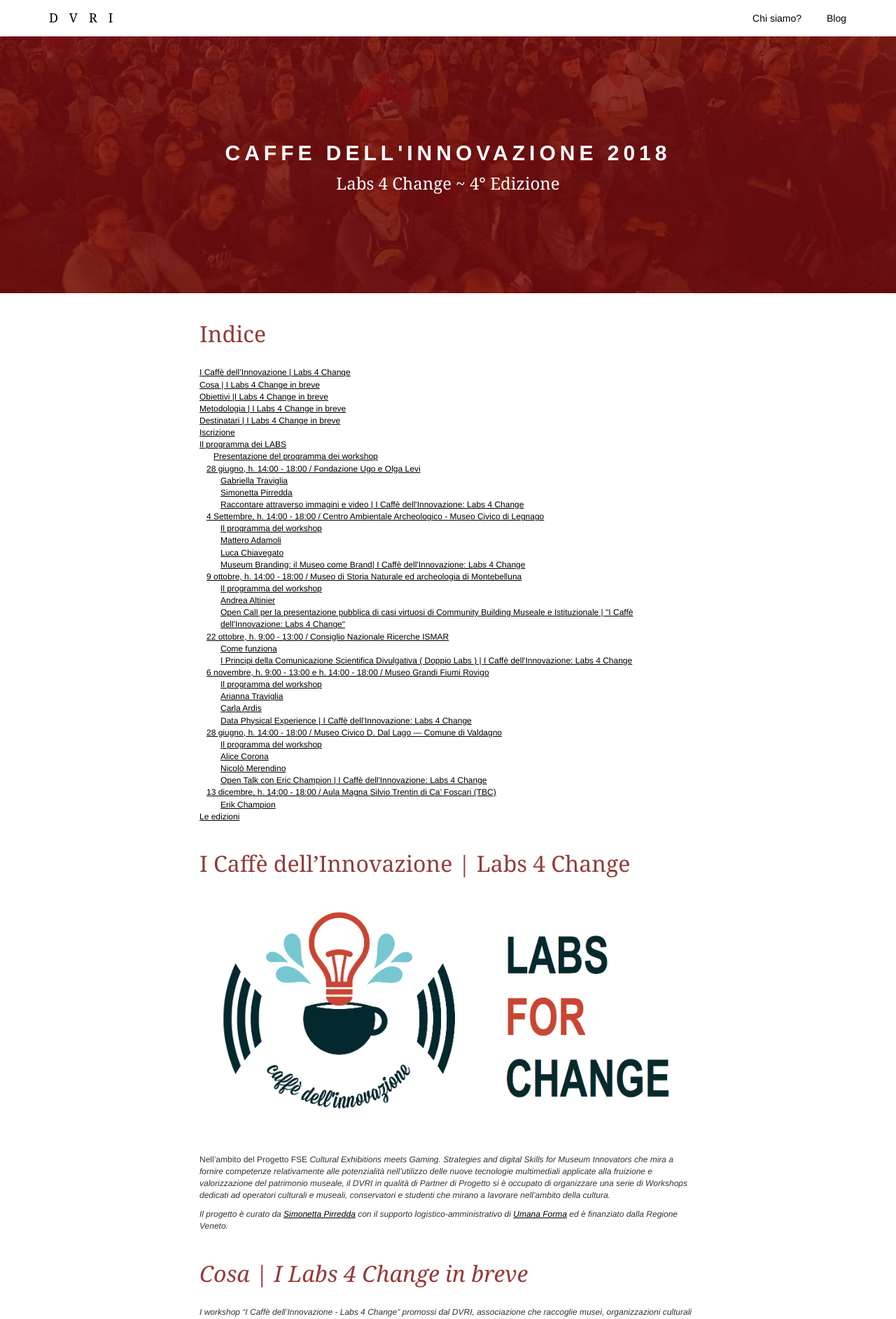
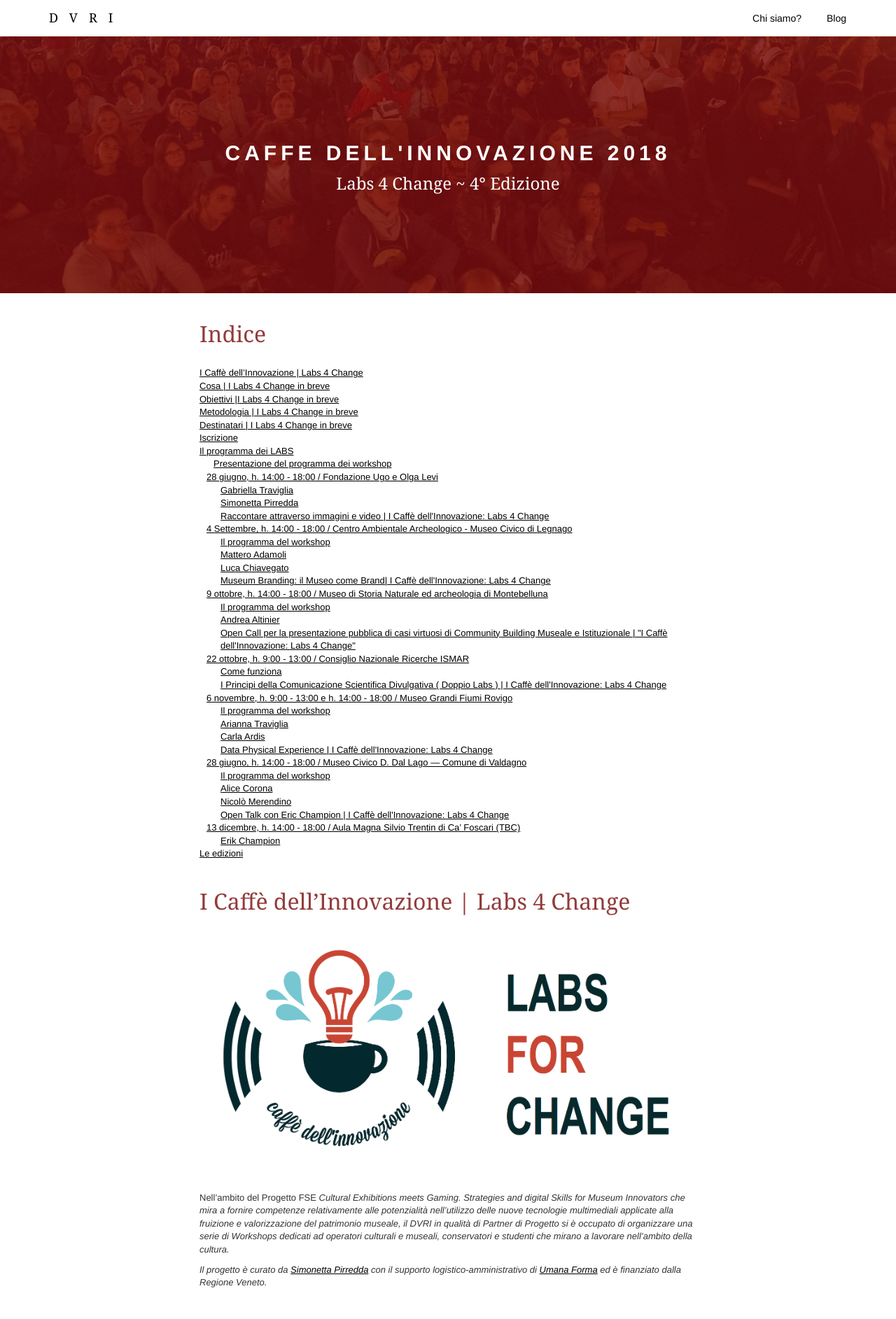
Before and after one commit to simonini/dvri-j-theme, a Jekyll site: the page built from progetti/caffe-2018.html, in a window 1280 px wide. Shown: the top 1885 px of the page at 70% size. Built offline with Jekyll 4.4.1, drawn with Linux system fonts in a browser that asks for light colours; the table of contents is made by our own code.

Commit message:
fontsize  13 caffe

```diff
--- a/_sass/caffe.sass
+++ b/_sass/caffe.sass
@@ -32,7 +32,7 @@
     padding-bottom: 20px
 
   p
-    font-size: 12px
+    font-size: 13px
     color: #333
 
   h4
@@ -46,7 +46,7 @@
   img
     border-radius: 0
   ul, li, ol
-    font-size: 12px
+    font-size: 13px
 hr
     size: 50px
   .sommario-container, .share-buttons
```
